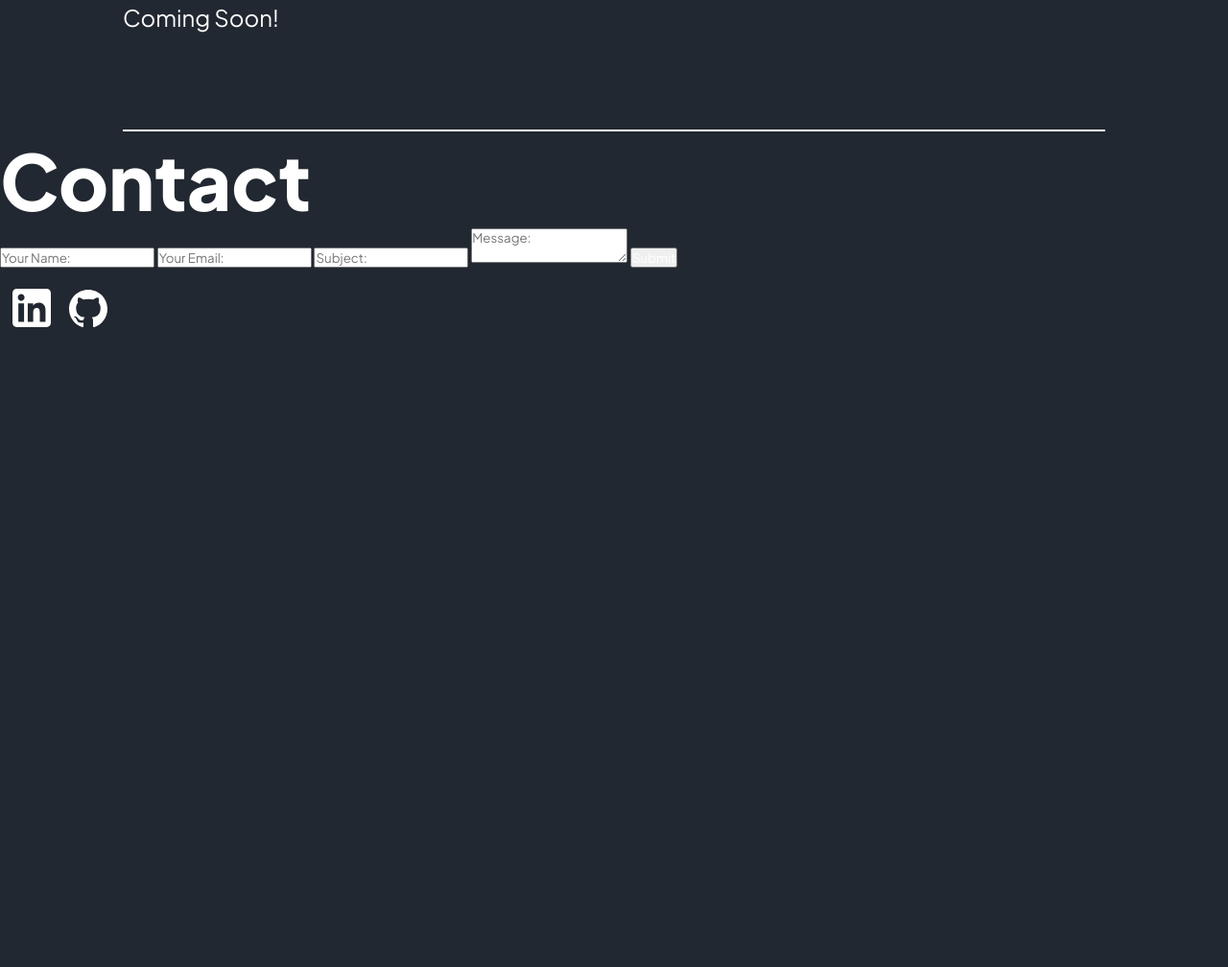
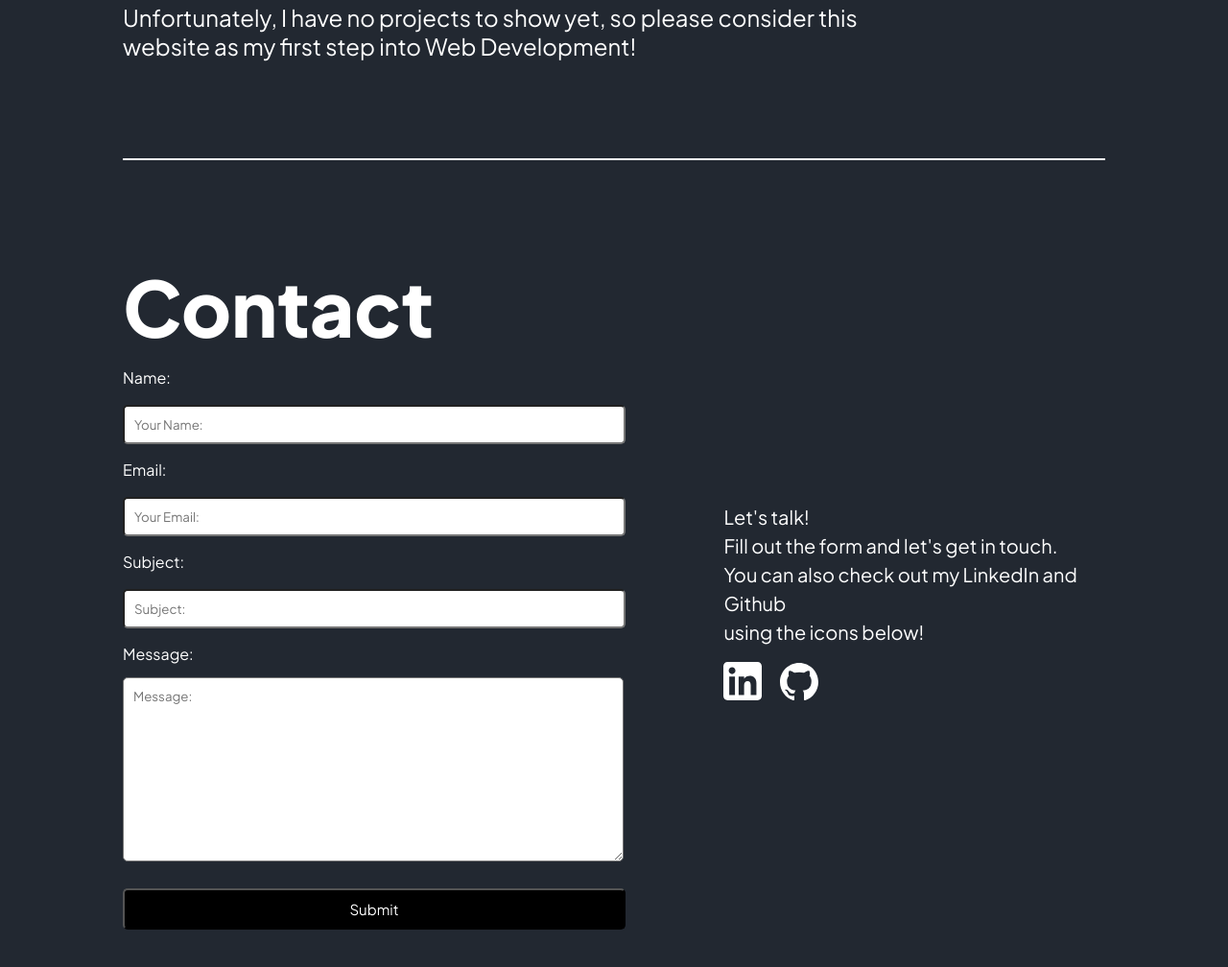
Before and after one commit to itscurtism/curtsportfolio, a plain HTML site: page index.html in a window 1280 px wide. Shown: the part 1551-2559 px from the top of the page at 96% size. Before the commit the page ends 1942 px from the top, so only its background shows below. Drawn offline with Linux system fonts and the light colour scheme.

Commit message:
Added contact page and added initial work on it's css.

```diff
--- a/index.html
+++ b/index.html
@@ -77,7 +77,11 @@
 
     <div id="aboutContainer">
       <h2 class="webTitle">Projects</h2>
-      <p id="aboutInfo">Coming Soon!</p>
+      <p id="aboutInfo">
+        Unfortunately, I have no projects to show yet, so please consider this
+        <br />
+        website as my first step into Web Development!
+      </p>
     </div>
 
     <!-- Projects -->
@@ -85,18 +89,40 @@
     <hr id="pageDivide" />
 
     <!-- Contact -->
-
+    <div class="contactFull">
+      <h2 class="webTitle">Contact</h2>
       <div id="contactContainer">
-      <h2 class="webTitle">Contact</h2>
-      <form action="">
+        <div id="formContainer">
+          <form id="contactForm" action="">
+            <p>Name:</p>
             <input type="text" name="name" placeholder="Your Name:" required />
-        <input type="text" name="email" placeholder="Your Email:" required />
+            <p>Email:</p>
+            <input
+              type="text"
+              name="email"
+              placeholder="Your Email:"
+              required
+            />
+            <p>Subject:</p>
             <input type="text" name="subject" placeholder="Subject:" required />
-        <textarea name="message" placeholder="Message:" required></textarea>
+            <p>Message:</p>
+            <textarea
+              name="message"
+              rows="10"
+              placeholder="Message:"
+              required
+            ></textarea>
             <button type="submit">Submit</button>
           </form>
-      <div id="sideContainer">
-        <div id="logosContainer">
+        </div>
+        <div id="contactSideContainer">
+          <p class="contactMessage">
+            Let's talk! <br />
+            Fill out the form and let's get in touch.<br />You can also check
+            out my LinkedIn and Github <br />
+            using the icons below!
+          </p>
+          <div id="logosContainerContact">
             <a
               id="linkedin"
               target="#"
@@ -109,6 +135,7 @@
           </div>
         </div>
       </div>
+    </div>
 
     <!-- Contact -->
   </body>
--- a/styles.css
+++ b/styles.css
@@ -135,3 +135,64 @@ li:nth-child(4) {
 }
 
 /* About */
+
+/* Contact */
+
+.contactFull {
+    text-align: left;
+    margin: 8% 10% 8% 10%;
+}
+
+
+#contactContainer {
+    display: flex;
+    flex-direction: row;
+    justify-content: center;
+}
+
+.contactMessage {
+    font-size: 20px;
+    line-height: 30px;
+}
+
+#formContainer {
+    line-height: 3em;
+}
+
+input {
+    border-radius: 5px;
+    padding: 10px;
+    width: 500px;
+    color: black;
+}
+
+textarea {
+    border-radius: 5px;
+    padding: 10px;
+    color: black;
+    width: 500px;
+}
+
+button {
+    margin-top: 10px;
+    display: flex;
+    flex-wrap: wrap;
+    padding: 10px;
+    color: white;
+    background-color: black;
+    width: 100%;
+    border-radius: 5px;
+    justify-content: center;
+    font-size: 15px;
+}
+
+#contactSideContainer {
+    padding: 15% 0 0 10%;
+    line-height: 100px;
+}
+
+#logosContainerContact img{
+    width: 2.5rem;
+    margin-right: 1rem;
+}
+/* Contact */
```
Lines whose indentation alone changed are shown as unchanged.
